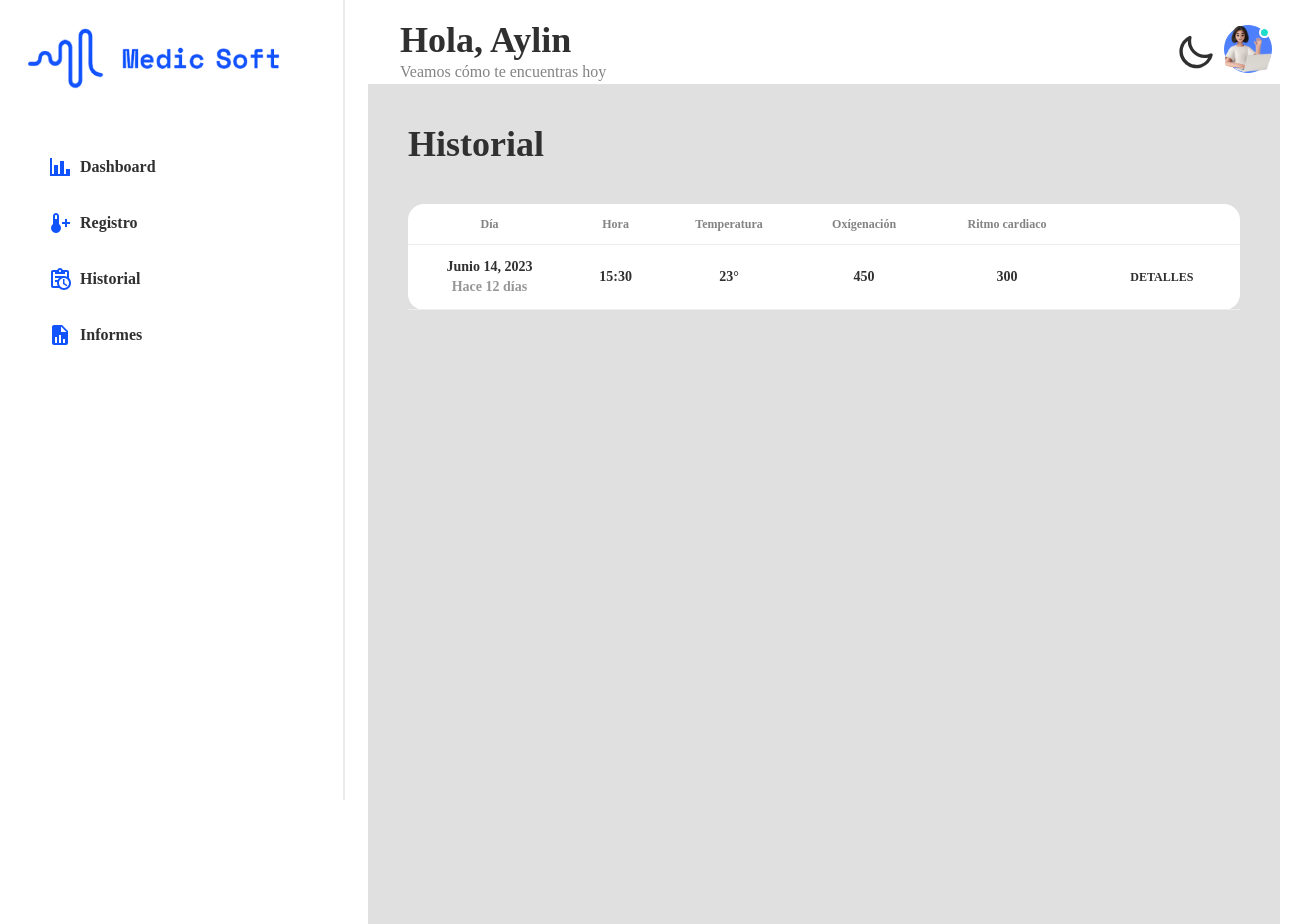
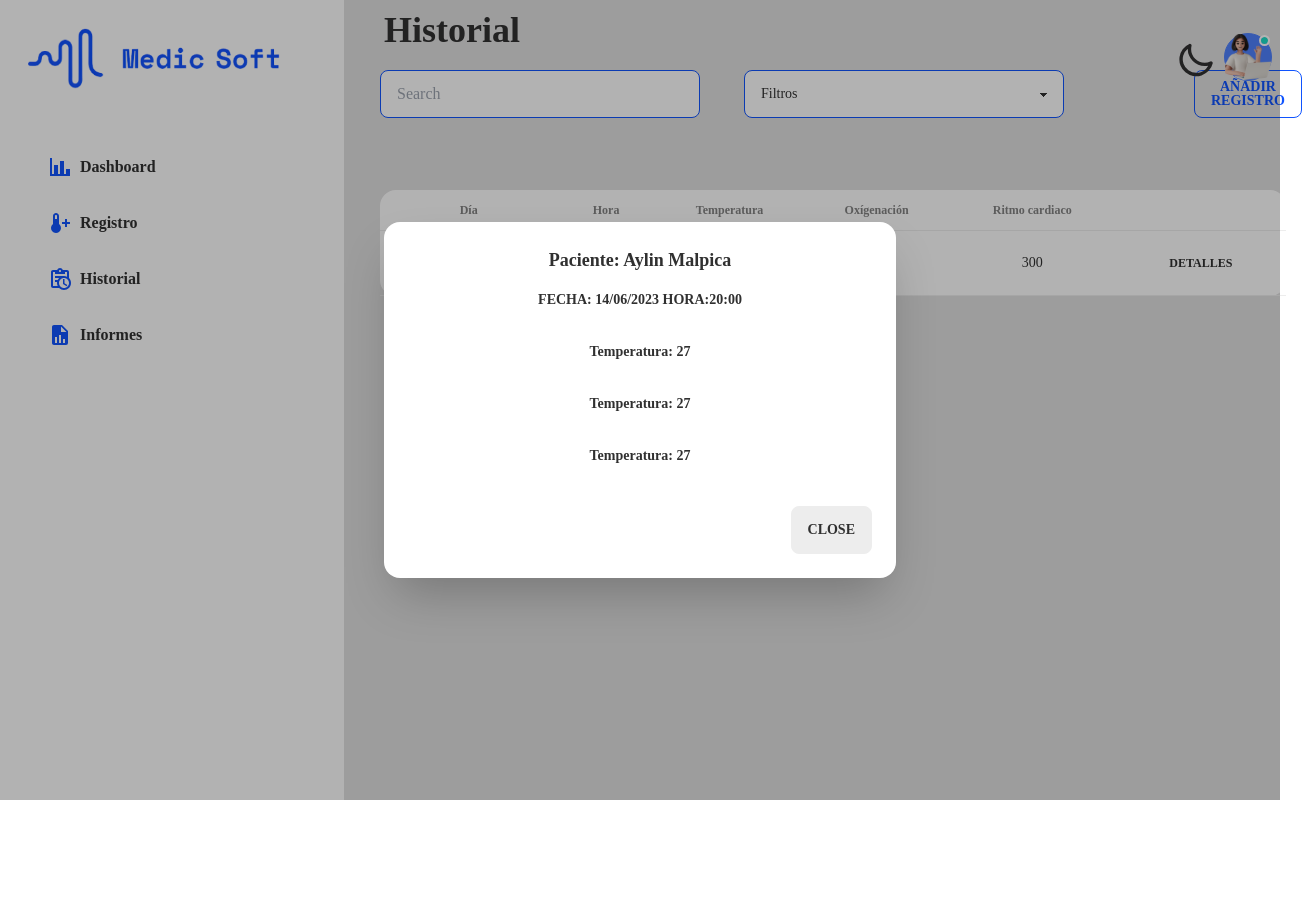
Before and after one commit to LarissaHilario/Medic-soft, a React (Vite) app: page /historial in a window 1280 px wide. Both pictures are taken after a click on the button "DETALLES". Shown: the whole page, 1302 px wide, since content can reach past the window. After the commit the page ends 800 px from the top, so only its background shows below. Built offline with nearby package versions, Linux system fonts and the light colour scheme; a web font is replaced by a local one.

Commit message:
update header

```diff
--- a/src/Pages/Historial.jsx
+++ b/src/Pages/Historial.jsx
@@ -1,16 +1,45 @@
-import Header from "../components/Header/Header"
-import Table from "../components/Table"
+import Header from "../components/Header/Header";
+import Search from "../components/Search";
+import Table from "../components/Table";
+import Icon from '@mdi/react';
+import { mdiMagnify } from '@mdi/js';
+
 
 const Historial = () => {
     return (
-        <>
-            <Header title={'Historial'}
-            description={
-                <Table/>
-            }
-            ></Header>
-        </>
-    )
-}
+    <>
+            <Header />
+            <div className="flex sm:ml-[10px] md:ml-[344px] sm:mt-[10px] md:mt-[-830px] md:w-700 md:h-[830px]">
+                <div className="grid bg-neutral  artboard  artboard-horizontal w-full h-full">
+                    <div className="collapse-title text-4xl font-bold p-10 h-5 ">
+                        Historial
+                    </div>
+                    <div className="form-control w-80 mt-[-130px] ml-9 h-15 ">
+                        <input
+                            type="text"
+                            placeholder="Search"
+                            className="input input-bordered w-80 input-primary "
+                        />
+                    </div>
+                    <div className="form-control w-80 mt-[-280px] ml-[400px] h-15">
+                        <select className="select select-bordered w-full max-w-xs select-primary">
+                            <option disabled selected>Filtros</option>
+                            <option>Temperatura</option>
+                            <option>Fecha</option>
+                            <option>Ritmo cardiaco</option>
+                            <option>Oxigenación</option>
+                        </select>
+                        </div>
+                        <div className=" w-30 mt-[-430px] ml-[850px] ">
+                            <button className="btn btn-outline btn-primary">Añadir registro</button>
+                        </div>
+                        <div className="ml-9 mt-[-500px] mr-4 ">
+                            <Table></Table>
+                        </div>
+                    </div>
+                </div>
+            </>
+            );
+};
 
-export default Historial
+            export default Historial;
--- a/src/components/Header/Header.jsx
+++ b/src/components/Header/Header.jsx
@@ -1,26 +1,20 @@
-
 import Drawer from "../Drawer";
 import Navbar from "../Navbar";
 
 import image from "/Medic-soft.png";
-const Header = ({title,description}) => {
+
+const Header = () => {
   return (
     <>
-   <div className="flex w-full">
-  <div className="grid w-1flex-grow place-items-center"><Drawer/></div>
-  <div className="divider divider-horizontal l"></div>
-  <div className="grid h-20 mt-5 flex-grow place-items-center"><Navbar/>
-  <div className="flex  w-full h-[840px]">
- <div className="grid bg-neutral  artboard  artboard-horizontal w-full h-full ">
- <div className="collapse-title text-4xl font-bold  p-10">
-   {title}
+      <div className="flex w-full">
+        <div className="grid w-1flex-grow place-items-center">
+          <Drawer />
+        </div>
+        <div className="grid h-20 mt-5 flex-grow place-items-center">
+          <Navbar />
 
-   {description}
-  </div>
-  </div>
-  </div>
-  </div>
-</div>
+        </div>
+      </div>
     </>
   );
 };
--- a/src/components/Navbar.jsx
+++ b/src/components/Navbar.jsx
@@ -8,8 +8,8 @@ const Navbar = () => {
         <div className="flex-1">
         <div className="stat">
 
-    <div className="stat-value font-overpass">Hola, Aylin</div>
-    <div className="stat-title font-medium">Veamos cómo te encuentras hoy</div>
+    <div className="stat-value font-overpass ml-8">Hola, Aylin</div>
+    <div className="stat-title font-medium ml-8">Veamos cómo te encuentras hoy</div>
   </div>
         </div>
         <div className="flex-none gap-2">
--- /dev/null
+++ b/src/components/Search.jsx
@@ -0,0 +1,10 @@
+const Search =()=>{
+    <>
+    <div className="form-control">
+      <input type="text" placeholder="Search" className="input input-bordered w-24 md:w-auto" />
+    </div>
+    </>
+
+}
+
+export default Search
--- a/src/components/Table.jsx
+++ b/src/components/Table.jsx
@@ -5,9 +5,7 @@ const Table = () => {
         {/* head */}
         <thead>
           <tr>
-                        <th>
-                          Día
-                        </th>
+            <th>Día</th>
             <th>Hora</th>
             <th>Temperatura</th>
             <th>Oxígenación</th>
@@ -19,39 +17,49 @@ const Table = () => {
           {/* row 1 */}
           <tr>
             <th>
-
-                            <div className="font-bold" >Junio 14, 2023</div>
+              <div className="font-bold">Junio 14, 2023</div>
 
               <div className="text-sm opacity-50">Hace 12 días</div>
-
             </th>
             <td>
-
               <div>
                 <div className="font-bold text-center">15:30</div>
               </div>
-
             </td>
-                        <td>
-                            23°
-                        </td>
+            <td>23°</td>
             <td>450</td>
-                        <td>
-                            300
-                        </td>
+            <td>300</td>
             <th>
-                            <button className="btn btn-ghost btn-xs">Detalles</button>
+              <button className="btn btn-ghost btn-xs" onClick={() => window.my_modal_1.showModal()}>Detalles</button>
+              <dialog id="my_modal_1" className="modal">
+                <form method="dialog" className="modal-box">
+                  <h3 className="font-bold text-lg">Paciente: Aylin Malpica</h3>
+                  <p className="py-4">
+                   FECHA: 14/06/2023 HORA:20:00
+                  </p>
+                  <p className="py-4">
+                   Temperatura: 27
+                  </p>
+                  <p className="py-4">
+                   Temperatura: 27
+                  </p>
+                  <p className="py-4">
+                   Temperatura: 27
+                  </p>
+                  <div className="modal-action">
+                    {/* if there is a button in form, it will close the modal */}
+                    <button className="btn">Close</button>
+                  </div>
+                </form>
+              </dialog>
             </th>
           </tr>
-
         </tbody>
         {/* foot */}
-                <tfoot>
-                </tfoot>
-
+        <tfoot></tfoot>
       </table>
     </div>
-    )
-}
+  );
+};
 
-export default Table
+export default Table;
```
Lines whose indentation alone changed are shown as unchanged.
